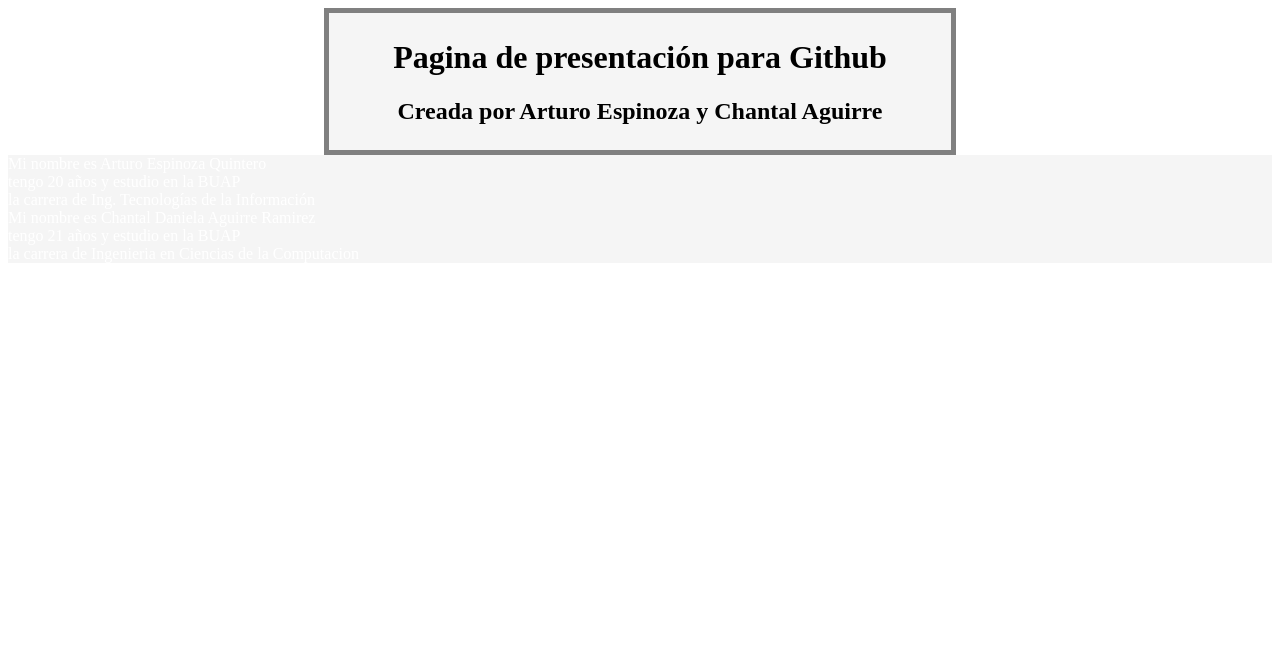
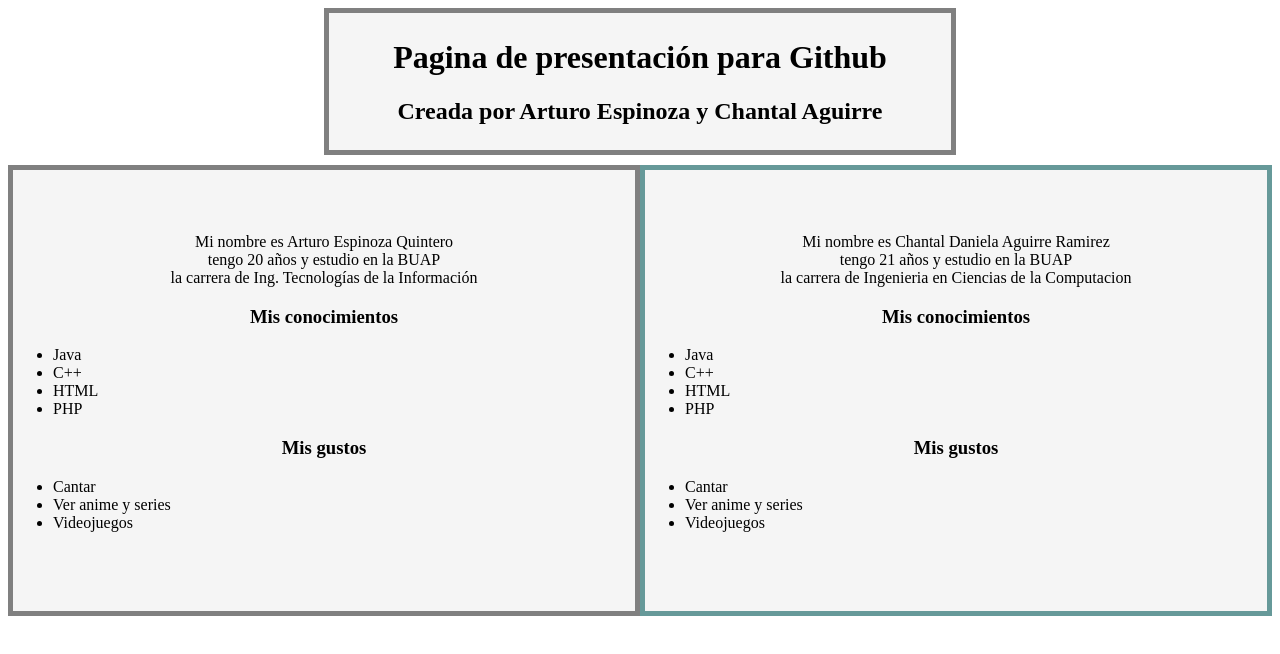
Before and after one commit to chantal97/paginaweb, a plain HTML site: page index.html in a window 1280 px wide. Drawn offline with Linux system fonts and the light colour scheme.

Commit message:
Se edito el archivo de index, en tu lado coloca tu informacion, y se agrego el estilo a la pagina si quieres verlo solo abre el archivo index.html desde tu explorador de archivos

```diff
--- a/css/estilo.css
+++ b/css/estilo.css
@@ -20,7 +20,36 @@ body {
     color:black;
 }
 #fila{
+    margin-bottom: 10px;
+    margin-top: 10px;
     width: 100%;
     height: auto;
     background-color: whitesmoke;
+    color:black;
 }
+#fila::after{
+    content: "";
+    clear: both;
+    display: table;
+}
+#AEQabout{
+    border: 5px solid gray;
+    float: left;
+    /*padding: 15px;*/
+    padding-bottom: 5%;
+    padding-top: 5%;
+    width: 50%;
+    text-align: center;
+}
+#CARabout{
+    border: 5px solid  #669999;
+    float: left;
+    /*padding: 15px;*/
+    padding-bottom: 5%;
+    padding-top: 5%;
+    width: 50%;
+    text-align: center;
+}
+ul li{
+    text-align: left;
+}
--- a/index.html
+++ b/index.html
@@ -16,11 +16,37 @@
                  Mi nombre es Arturo Espinoza Quintero<br>
                  tengo 20 años y estudio en la BUAP <br>
                  la carrera de Ing. Tecnologías de la Información<br>
+                 <h3>Mis conocimientos</h3>
+                 <ul>
+                     <li>Java</li>
+                     <li>C++</li>
+                     <li>HTML</li>
+                     <li>PHP</li>
+                 </ul>
+                 <h3>Mis gustos</h3>
+                 <ul>
+                     <li>Cantar</li>
+                     <li>Ver anime y series</li>
+                     <li>Videojuegos</li>
+                 </ul>
 		        </div>
-                <div id="CArabout">
+                <div id="CARabout">
                 Mi nombre es Chantal Daniela Aguirre Ramirez<br>
                 tengo 21 años y estudio en la BUAP <br>
                 la carrera de Ingenieria en Ciencias de la Computacion<br>
+                <h3>Mis conocimientos</h3>
+                 <ul>
+                     <li>Java</li>
+                     <li>C++</li>
+                     <li>HTML</li>
+                     <li>PHP</li>
+                 </ul>
+                 <h3>Mis gustos</h3>
+                 <ul>
+                     <li>Cantar</li>
+                     <li>Ver anime y series</li>
+                     <li>Videojuegos</li>
+                 </ul>
                 </div>
             </div>
         </div>
```
